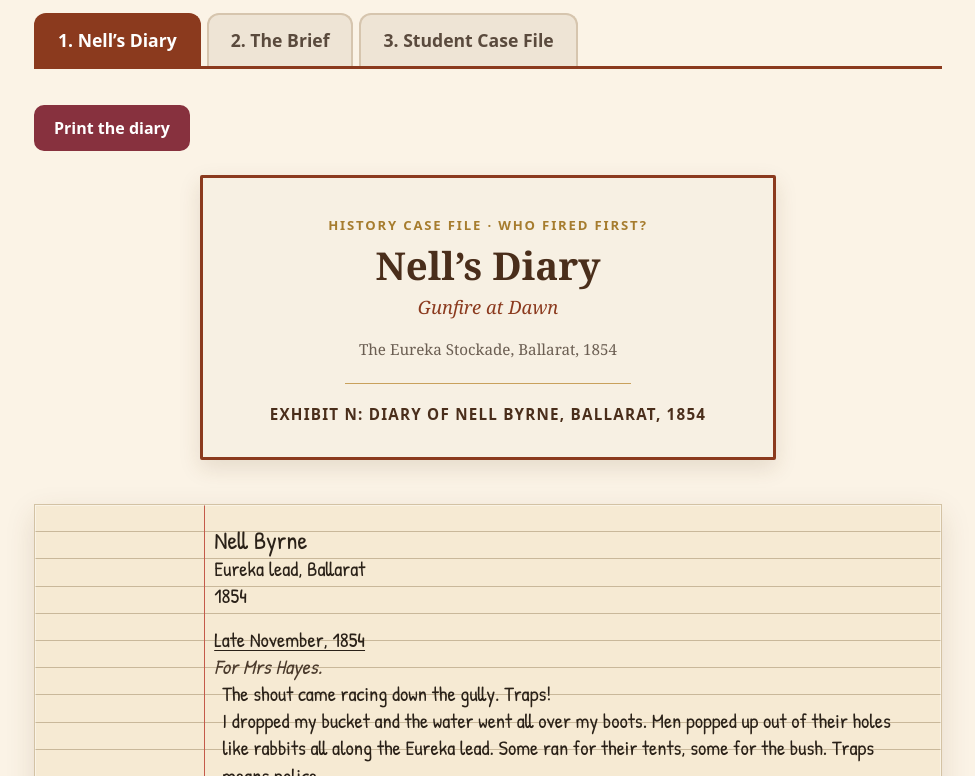
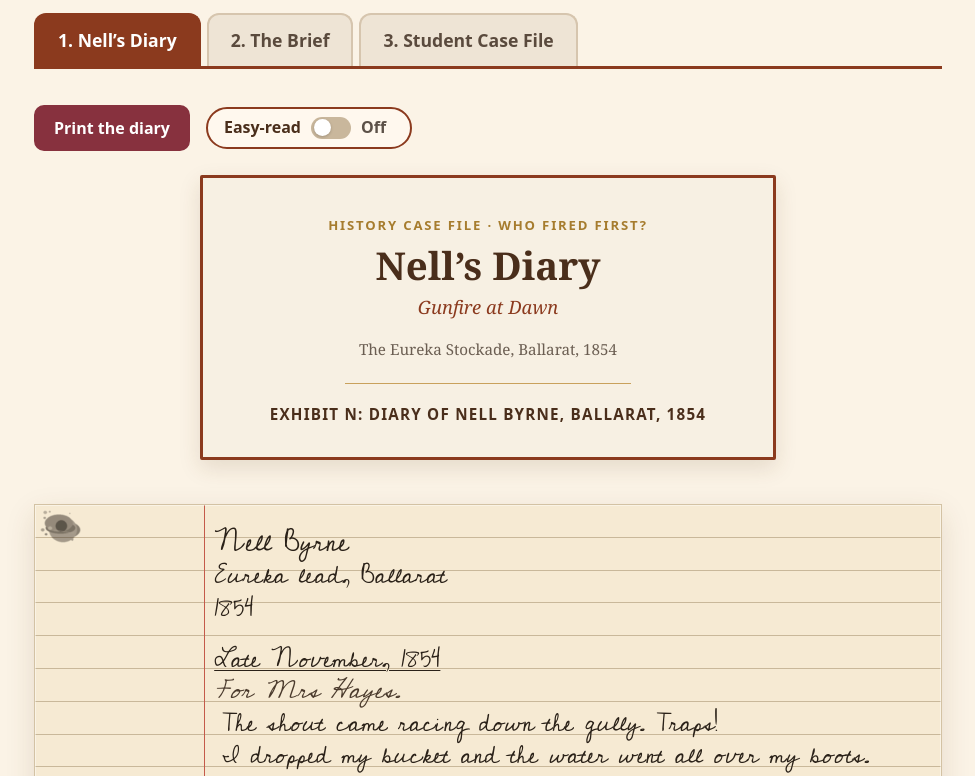
Before and after one commit to RobMac10/who-fired-first, a plain HTML site: page index.html in a window 1280 px wide. Shown: the part 424-1200 px from the top of the page, without its empty margins (152-1127 px from the left). Drawn offline with Linux system fonts and the light colour scheme.

Commit message:
Set Nell’s diary hand to Cedarville Cursive, with an easy-read toggle.
The notebook uses a joined, childlike school script, sized for Year 5,
and keeps Mrs Hayes’s notes in Italianno. Easy-read swaps only Nell’s
text to Patrick Hand, remembers the choice on the device, and prints
in the mode that is on. A few ink blots sit in the page margins.
Not yet published.

```diff
--- a/assets/app.js
+++ b/assets/app.js
@@ -27,6 +27,28 @@
   }
   window.addEventListener('hashchange', fromHash);
   fromHash();
+
+
+  // Easy-read toggle: Nell in Patrick Hand; teacher notes stay in Italianno.
+  // Remembered on this device only. Print uses the mode that is on.
+  var EASY_KEY = 'who-fired-first-easy-read';
+  var easy = document.getElementById('easy-read');
+  function applyEasy(on) {
+    document.body.classList.toggle('easy-read', !!on);
+    if (easy) {
+      easy.checked = !!on;
+      easy.setAttribute('aria-checked', on ? 'true' : 'false');
+      var st = document.querySelector('.easy-toggle .easy-state');
+      if (st) st.textContent = on ? 'On' : 'Off';
+    }
+    try { localStorage.setItem(EASY_KEY, on ? '1' : '0'); } catch (e) {}
+  }
+  if (easy) {
+    var saved = false;
+    try { saved = localStorage.getItem(EASY_KEY) === '1'; } catch (e) {}
+    applyEasy(saved);
+    easy.addEventListener('change', function () { applyEasy(easy.checked); });
+  }
 
   // saving
   var fields = Array.prototype.slice.call(document.querySelectorAll('textarea[data-key]'));
--- a/assets/style.css
+++ b/assets/style.css
@@ -198,6 +198,11 @@ footer p:first-child{font-weight:700;color:#4a2e1b;margin-bottom:6px}
   src:url("fonts/Italianno-Regular.ttf") format("truetype");
   font-weight:400;font-style:normal;font-display:swap;
 }
+@font-face{
+  font-family:"Cedarville Cursive";
+  src:url("fonts/CedarvilleCursive-Regular.ttf") format("truetype");
+  font-weight:400;font-style:normal;font-display:swap;
+}
 
 /* exhibit cover */
 .exhibit-cover{
@@ -214,7 +219,7 @@ footer p:first-child{font-weight:700;color:#4a2e1b;margin-bottom:6px}
 
 /* notebook */
 .notebook{
-  --line:1.7rem;
+  --line:2.05rem;
   --ink:#2a2118;
   --rule:#c9b89a;
   --margin:#c45a4a;
@@ -226,16 +231,16 @@ footer p:first-child{font-weight:700;color:#4a2e1b;margin-bottom:6px}
   border:1px solid #d3c2a4;
   box-shadow:0 10px 28px #5a3a1a22, inset 0 0 0 1px #fff6;
   color:var(--ink);
-  font-family:"Patrick Hand",cursive;
-  font-size:1.28rem;
+  font-family:"Cedarville Cursive",cursive;
+  font-size:1.55rem;
   line-height:var(--line);
 }
 .notebook p{margin:0}
 .name-block{padding:0 1.2rem 1.2rem 11.2rem;line-height:var(--line)}
-.name-block .nm{font-size:1.55rem}
+.name-block .nm{font-size:1.75rem}
 .entry{margin:0 0 1.4rem}
 .notebook .date{
-  font-family:"Patrick Hand",cursive;font-size:1.28rem;font-weight:400;
+  font-family:"Cedarville Cursive",cursive;font-size:1.55rem;font-weight:400;
   color:var(--ink);margin:0;padding:0 1.2rem 0 11.2rem;border:0;
   text-decoration:underline;text-underline-offset:3px;text-decoration-thickness:1px;
 }
@@ -281,7 +286,7 @@ footer p:first-child{font-weight:700;color:#4a2e1b;margin-bottom:6px}
 
 @media(max-width:760px){
   .tabs button{font-size:.92rem;padding:12px 8px}
-  .notebook{--line:1.65rem;font-size:1.18rem;padding:1rem .2rem 1.6rem;background:
+  .notebook{--line:1.95rem;font-size:1.42rem;padding:1rem .2rem 1.6rem;background:
     repeating-linear-gradient(#f6ead3 0, #f6ead3 calc(var(--line) - 1px), var(--rule) calc(var(--line) - 1px), var(--rule) var(--line));
     background-color:#f6ead3;
   }
@@ -317,3 +322,55 @@ footer p:first-child{font-weight:700;color:#4a2e1b;margin-bottom:6px}
   .entry,.line{break-inside:avoid}
   .smudge{-webkit-print-color-adjust:exact;print-color-adjust:exact}
 }
+
+/* Easy-read: Nell in a plain hand; Mrs Hayes stays in copperplate */
+.easy-read .notebook{
+  --line:1.7rem;
+  font-family:"Patrick Hand",cursive;
+  font-size:1.28rem;
+}
+.easy-read .notebook .date{font-family:"Patrick Hand",cursive;font-size:1.28rem}
+.easy-read .name-block .nm{font-size:1.55rem}
+
+/* ink blots — decorative, not content */
+.blot{position:absolute;pointer-events:none;user-select:none;z-index:0;opacity:.88}
+.notebook .line,.notebook .name-block,.notebook .entry,.notebook .date,.notebook .class-label{position:relative;z-index:1}
+.blot-1{left:.3rem;bottom:.35rem;width:3.8rem;height:auto}
+.blot-2{right:.25rem;bottom:.3rem;width:2.8rem;height:auto}
+.blot-3{left:.3rem;top:.3rem;width:2.6rem;height:auto}
+
+/* Easy-read toggle */
+.tools{display:flex;flex-wrap:wrap;gap:12px 16px;align-items:center}
+.easy-toggle{
+  display:inline-flex;align-items:center;gap:10px;cursor:pointer;
+  font:700 1rem/1.2 system-ui,sans-serif;color:#4a2e1b;
+  background:#fff8ee;border:2px solid #8b3a1e;border-radius:999px;
+  padding:8px 14px 8px 16px;user-select:none;
+}
+.easy-toggle:hover{background:#f7efe3}
+.easy-toggle input{position:absolute;opacity:0;width:1px;height:1px}
+.easy-toggle .switch{
+  display:inline-block;width:2.5rem;height:1.35rem;border-radius:999px;
+  background:#c9b79c;position:relative;flex:none;transition:background .15s;
+}
+.easy-toggle .switch::after{
+  content:"";position:absolute;top:2px;left:3px;width:1.05rem;height:1.05rem;
+  border-radius:50%;background:#fff;box-shadow:0 1px 3px #0003;transition:left .15s;
+}
+.easy-toggle input:checked + .switch{background:#8b3a1e}
+.easy-toggle input:checked + .switch::after{left:1.15rem}
+.easy-toggle .easy-state{font-weight:700;min-width:2.2em;color:#5c5148}
+.easy-toggle input:checked ~ .easy-state{color:#8b3a1e}
+
+
+@media(max-width:760px){
+  .easy-read .notebook{--line:1.65rem;font-size:1.18rem}
+  .easy-toggle{font-size:.95rem;padding:7px 12px 7px 14px}
+  .blot-1{left:.2rem;bottom:.3rem;width:2.8rem}
+  .blot-2{right:.2rem;bottom:.25rem;width:2.2rem}
+  .blot-3{left:auto;right:.25rem;top:.25rem;width:2.2rem}
+}
+@media print{
+  .easy-toggle{display:none!important}
+  .blot{-webkit-print-color-adjust:exact;print-color-adjust:exact}
+}
--- a/index.html
+++ b/index.html
@@ -38,6 +38,12 @@
   <section id="diary" role="tabpanel" aria-labelledby="tab-diary" class="panel">
     <div class="tools">
       <button type="button" class="btn" data-print="diary">Print the diary</button>
+      <label class="easy-toggle" for="easy-read">
+        <span class="easy-label">Easy-read</span>
+        <input type="checkbox" id="easy-read" role="switch" aria-checked="false">
+        <span class="switch" aria-hidden="true"></span>
+        <span class="easy-state">Off</span>
+      </label>
     </div>
     <article class="exhibit-cover">
 <p class="cover-kicker">History Case File · Who Fired First?</p>
@@ -48,6 +54,9 @@
 <p class="exhibit-label">Exhibit N: diary of Nell Byrne, Ballarat, 1854</p>
 </article>
 <div class="notebook" aria-label="Nell’s notebook">
+<img class="blot blot-1" src="assets/blot-1.png" alt="" aria-hidden="true">
+<img class="blot blot-2" src="assets/blot-2.png" alt="" aria-hidden="true">
+<img class="blot blot-3" src="assets/blot-3.png" alt="" aria-hidden="true">
 <header class="name-block">
 <p class="nm">Nell Byrne</p>
 <p>Eureka lead, Ballarat</p>
```
Also changed, not shown: assets/blot-1.png (added), assets/blot-2.png (added), assets/blot-3.png (added), assets/fonts/CedarvilleCursive-Regular.ttf (added).
